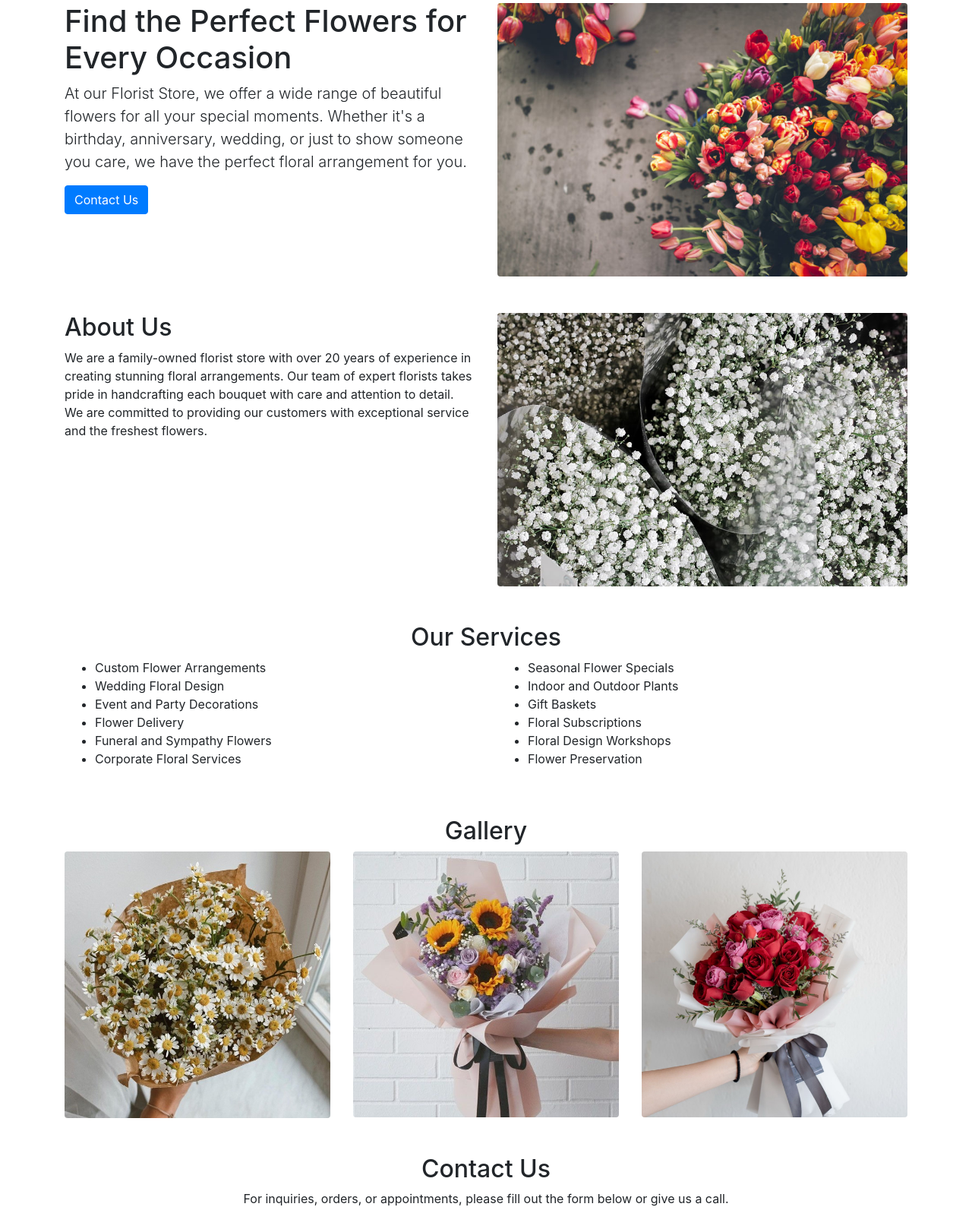
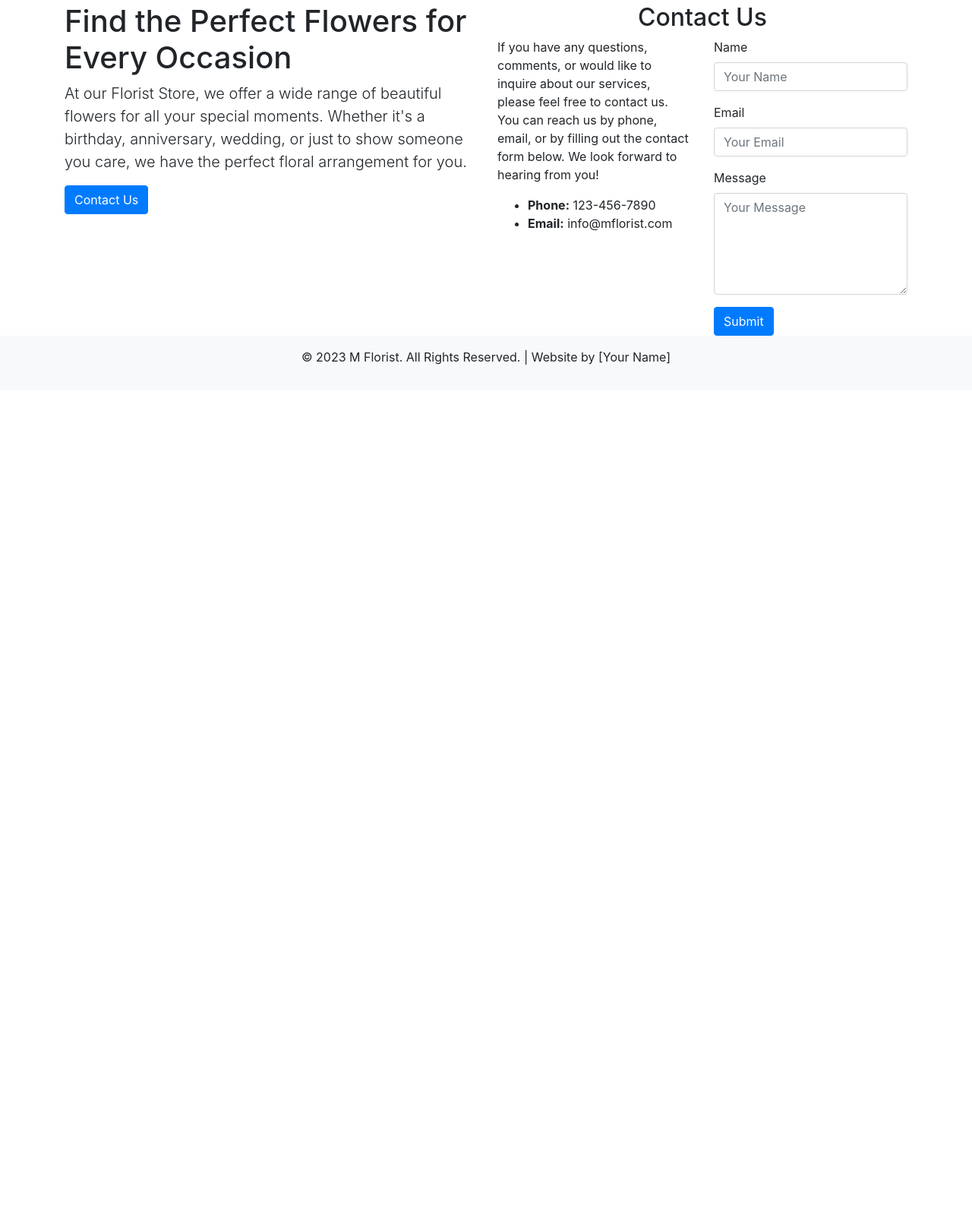
Before and after one commit to yitinglow2001/yitinglow2001.github.io, a plain HTML site: page index.html in a window 1280 px wide. Shown: the part 100-1693 px from the top of the page at 76% size. After the commit the page ends 800 px from the top, so only its background shows below. Drawn offline with nearby package versions, Linux system fonts and the light colour scheme.

Commit message:
Update index.html

```diff
--- a/index.html
+++ b/index.html
@@ -3,13 +3,18 @@
 
 <head>
     <meta charset="UTF-8">
-        <title>M Florist | Online Florist Malaysia </title>
+    <title>M Florist | Online Florist Malaysia</title>
+    <meta name="keywords" content="florist shop, flower arrangements, wedding flowers, event decorations, funeral flowers, corporate floral services, gift baskets, flower preservation">
+    <meta name="description" content="M Florist offers a wide range of beautiful flowers for all your special moments. Custom flower arrangements, wedding floral design, event decorations, flower delivery, and more.">
     <link rel="stylesheet" href="https://maxcdn.bootstrapcdn.com/bootstrap/4.5.2/css/bootstrap.min.css">
     <!-- Google tag (gtag.js) -->
     <script async src="https://www.googletagmanager.com/gtag/js?id=G-6B676C3Y23"></script>
     <script>
         window.dataLayer = window.dataLayer || [];
-          function gtag(){dataLayer.push(arguments);}
+
+        function gtag() {
+            dataLayer.push(arguments);
+        }
         gtag('js', new Date());
 
         gtag('config', 'G-6B676C3Y23');
@@ -22,20 +27,22 @@
     }
 
     ::-webkit-scrollbar-thumb {
-            background-color: #f8a5c2; /* Change to your desired color */
+        background-color: #f8a5c2;
+        /* Change to your desired color */
         border-radius: 4px;
     }
 
     ::-webkit-scrollbar-thumb:hover {
-            background-color: #f5587b; /* Change to your desired color on hover */
+        background-color: #f5587b;
+        /* Change to your desired color on hover */
     }
 </style>
+
 <body>
     <header>
         <nav class="navbar navbar-expand-lg navbar-light bg-light">
             <a class="navbar-brand" href="#home">M Florist</a>
-                <button class="navbar-toggler" type="button" data-toggle="collapse" data-target="#navbarNav"
-                        aria-controls="navbarNav" aria-expanded="false" aria-label="Toggle navigation">
+            <button class="navbar-toggler" type="button" data-toggle="collapse" data-target="#navbarNav" aria-controls="navbarNav" aria-expanded="false" aria-label="Toggle navigation">
                 <span class="navbar-toggler-icon"></span>
             </button>
             <div class="collapse navbar-collapse" id="navbarNav">
@@ -68,91 +75,43 @@
                     arrangement for you.</p>
                 <a class="btn btn-primary" href="#contact">Contact Us</a>
             </div>
+            <div class="col-md-6
+<section id="contact" class="container mt-5">
+    <h2 class="text-center">Contact Us</h2>
+    <div class="row">
         <div class="col-md-6">
-                    <img src="web_back.jpg" alt="Flower Arrangement" class="img-fluid rounded">
+            <p>If you have any questions, comments, or would like to inquire about our services, please feel free to contact
+                us. You can reach us by phone, email, or by filling out the contact form below. We look forward to hearing
+                from you!</p>
+            <ul>
+                <li><strong>Phone:</strong> 123-456-7890</li>
+                <li><strong>Email:</strong> info@mflorist.com</li>
+            </ul>
+        </div>
+        <div class="col-md-6">
+            <form action="contact.php" method="post">
+                <div class="form-group">
+                    <label for="name">Name</label>
+                    <input type="text" class="form-control" id="name" name="name" placeholder="Your Name" required>
+                </div>
+                <div class="form-group">
+                    <label for="email">Email</label>
+                    <input type="email" class="form-control" id="email" name="email" placeholder="Your Email" required>
+                </div>
+                <div class="form-group">
+                    <label for="message">Message</label>
+                    <textarea class="form-control" id="message" name="message" rows="5" placeholder="Your Message" required></textarea>
+                </div>
+                <button type="submit" class="btn btn-primary">Submit</button>
+            </form>
         </div>
     </div>
 </section>
-        <section id="about" class="container mt-5">
-            <div class="row">
-                <div class="col-md-6">
-                    <h2>About Us</h2>
-                    <p>We are a family-owned florist store with over 20 years of experience in creating stunning floral
-                        arrangements. Our team of expert florists takes pride in handcrafting each bouquet with care and attention
-                        to detail. We are committed to providing our customers with exceptional service and the freshest
-                        flowers.</p>
-                </div>
-                <div class="col-md-6">
-                    <img src="web_back2.jpg" alt="Flower Shop" class="img-fluid rounded">
-                </div>
-            </div>
-        </section>
-        <section id="services" class="container mt-5">
-            <h2 class="text-center">Our Services</h2>
-            <div class="row">
-                <div class="col-md-6">
-                    <ul>
-                        <li>Custom Flower Arrangements</li>
-                        <li>Wedding Floral Design</li>
-                        <li>Event and Party Decorations</li>
-                        <li>Flower Delivery</li>
-                        <li>Funeral and Sympathy Flowers</li>
-                        <li>Corporate Floral Services</li>
-                    </ul>
-                </div>
-                <div class="col-md-6">
-                    <ul>
-                        <li>Seasonal Flower Specials</li>
-                        <li>Indoor and Outdoor Plants</li>
-                        <li>Gift Baskets</li>
-                        <li>Floral Subscriptions</li>
-                        <li>Floral Design Workshops</li>
-                        <li>Flower Preservation</li>
-                    </ul>
-                </div>
-            </div>
-
-        </section>
-        <section id="gallery" class="container mt-5">
-            <h2 class="text-center">Gallery</h2>
-            <div class="row">
-                <div class="col-md-4">
-                    <img src="chamomilebouquet.jpg" alt="Bouquet 1" class="img-fluid rounded">
-                </div>
-                <div class="col-md-4">
-                    <img src="sunflowerbouquet.jpg" alt="Bouquet 2" class="img-fluid rounded">
-                </div>
-                <div class="col-md-4">
-                    <img src="rosesbouquet.jpg" alt="Bouquet 3" class="img-fluid rounded">
-                </div>
-            </div>
-        </section>
-        <section id="contact" class="container mt-5">
-            <h2 class="text-center">Contact Us</h2>
-            <p class="text-center">For inquiries, orders, or appointments, please fill out the form below or give us a call.</p>
-            <form>
-                <div class="form-row">
-                    <div class="form-group col-md-6">
-                        <label for="name">Name</label>
-                        <input type="text" class="form-control" id="name" placeholder="Full Name">
-                    </div>
-                    <div class="form-group col-md-6">
-                        <label for="email">Email</label>
-                        <input type="email" class="form-control" id="email" placeholder="Email">
-                    </div>
-                </div>
-                <div class="form-group">
-                    <label for="message">Message</label>
-                    <textarea class="form-control" id="message" rows="4" placeholder="Your Message"></textarea>
-                </div>
-                <button type="submit" class="btn btn-primary">Send Message</button>
-            </form>
-        </section>
-        <footer class="text-center bg-light py-3">
-            <p>&copy; 2023 M Florist. All Rights Reserved. | Website by [Low Yi Ting]</p>
+<footer class="bg-light text-center py-3">
+    <p>© 2023 M Florist. All Rights Reserved. | Website by [Your Name]</p>
 </footer>
 <script src="https://code.jquery.com/jquery-3.5.1.slim.min.js"></script>
-        <script src="https://cdn.jsdelivr.net/npm/@popperjs/core@2.9.1/dist/umd/popper.min.js"></script>
+<script src="https://cdn.jsdelivr.net/npm/@popperjs/core@2.9.3/dist/umd/popper.min.js"></script>
 <script src="https://maxcdn.bootstrapcdn.com/bootstrap/4.5.2/js/bootstrap.min.js"></script>
 </body>
 </html>
```
Lines whose indentation alone changed are shown as unchanged.
